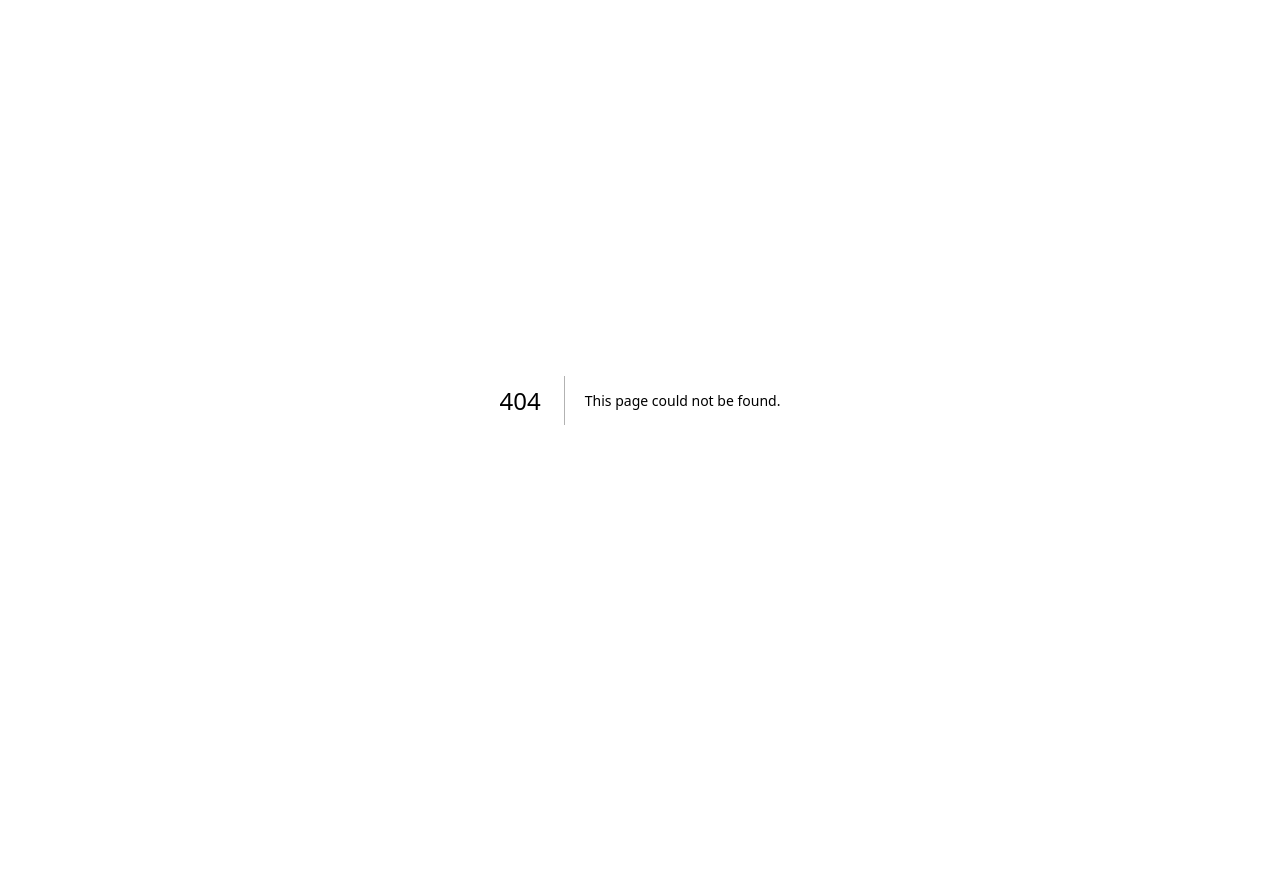
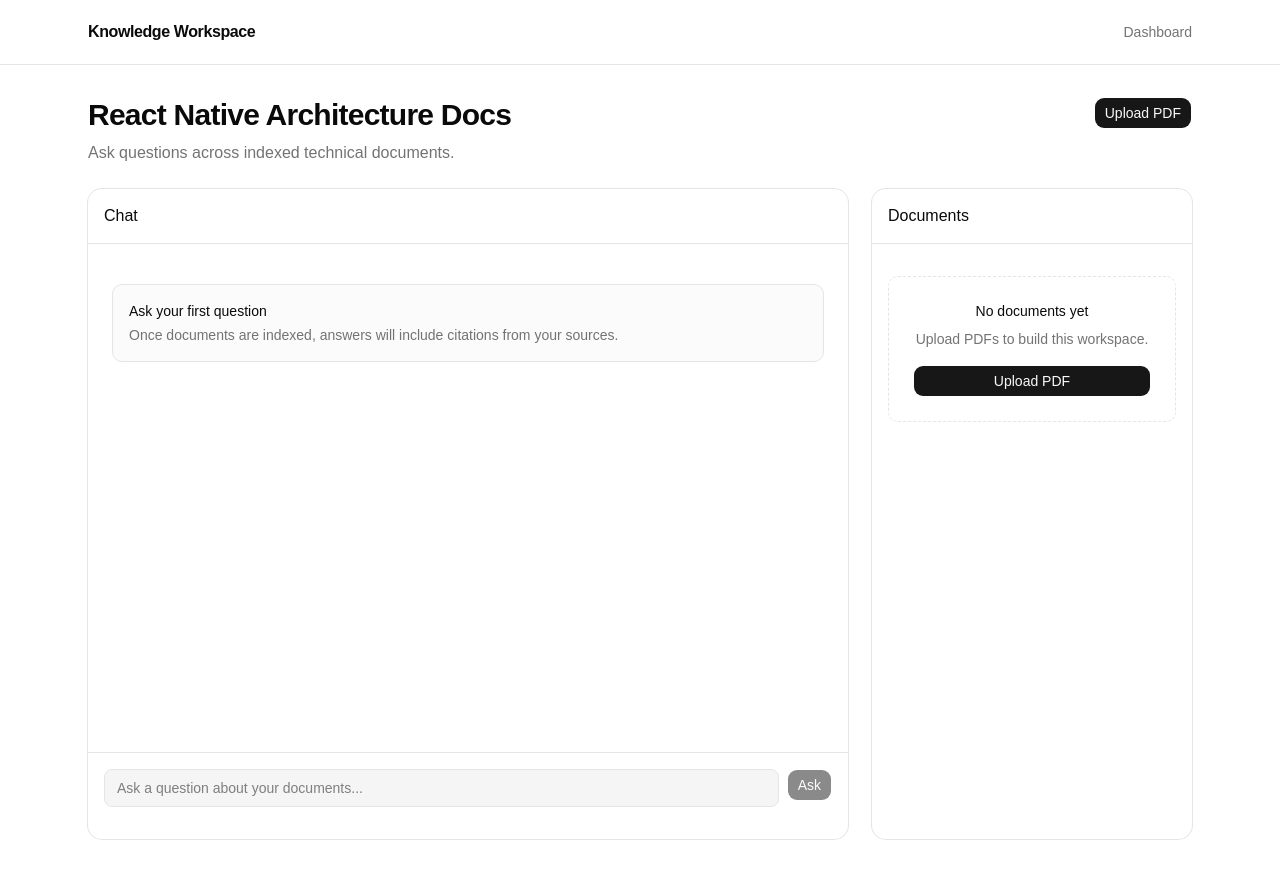
Before and after one commit to Lucaisok/docs_diver, a Next.js app: page /workspaces/1 in a window 1280 px wide. Before the commit this address had no page. Before the commit the page ends 800 px from the top, so only its background shows below. Built offline with nearby package versions, Linux system fonts and the light colour scheme.

Commit message:
basic workspace UI

```diff
--- /dev/null
+++ b/app/dashboard/page.tsx
@@ -0,0 +1,53 @@
+import Link from "next/link";
+import { AppShell } from "@/components/layout/app-shell";
+import { Button } from "@/components/ui/button";
+import { Card, CardContent, CardHeader, CardTitle } from "@/components/ui/card";
+
+const mockWorkspaces = [
+    {
+        id: "workspace-1",
+        name: "React Native Architecture Docs",
+        documents: 3,
+        updatedAt: "Today",
+    },
+    {
+        id: "workspace-2",
+        name: "AI Research Papers",
+        documents: 7,
+        updatedAt: "Yesterday",
+    },
+];
+
+export default function DashboardPage() {
+    return (
+        <AppShell>
+            <div className="mb-8 flex items-center justify-between">
+                <div>
+                    <h1 className="text-3xl font-semibold tracking-tight">Workspaces</h1>
+                    <p className="mt-2 text-muted-foreground">
+                        Organize documents, ask questions, and generate grounded answers.
+                    </p>
+                </div>
+
+                <Button>New workspace</Button>
+            </div>
+
+            <div className="grid gap-4 md:grid-cols-2">
+                {mockWorkspaces.map((workspace) => (
+                    <Link key={workspace.id} href={`/workspaces/${workspace.id}`}>
+                        <Card className="transition hover:bg-muted/50 surface surface-hover soft-panel">
+                            <CardHeader>
+                                <CardTitle>{workspace.name}</CardTitle>
+                            </CardHeader>
+
+                            <CardContent className="text-sm text-muted-foreground">
+                                <p>{workspace.documents} documents</p>
+                                <p>Updated {workspace.updatedAt}</p>
+                            </CardContent>
+                        </Card>
+                    </Link>
+                ))}
+            </div>
+        </AppShell>
+    );
+}
--- a/app/globals.css
+++ b/app/globals.css
@@ -134,9 +134,11 @@
   * {
     @apply border-border outline-ring/50;
   }
+
   body {
     @apply bg-background text-foreground;
   }
+
   html {
     @apply font-sans;
   }
--- a/app/page.tsx
+++ b/app/page.tsx
@@ -1,65 +1,25 @@
-import Image from "next/image";
+import Link from "next/link";
+import { Button } from "@/components/ui/button";
 
-export default function Home() {
+export default function HomePage() {
   return (
-    <div className="flex flex-col flex-1 items-center justify-center bg-zinc-50 font-sans dark:bg-black">
-      <main className="flex flex-1 w-full max-w-3xl flex-col items-center justify-between py-32 px-16 bg-white dark:bg-black sm:items-start">
-        <Image
-          className="dark:invert"
-          src="/next.svg"
-          alt="Next.js logo"
-          width={100}
-          height={20}
-          priority
-        />
-        <div className="flex flex-col items-center gap-6 text-center sm:items-start sm:text-left">
-          <h1 className="max-w-xs text-3xl font-semibold leading-10 tracking-tight text-black dark:text-zinc-50">
-            To get started, edit the page.tsx file.
-          </h1>
-          <p className="max-w-md text-lg leading-8 text-zinc-600 dark:text-zinc-400">
-            Looking for a starting point or more instructions? Head over to{" "}
-            <a
-              href="https://vercel.com/templates?framework=next.js&utm_source=create-next-app&utm_medium=appdir-template-tw&utm_campaign=create-next-app"
-              className="font-medium text-zinc-950 dark:text-zinc-50"
-            >
-              Templates
-            </a>{" "}
-            or the{" "}
-            <a
-              href="https://nextjs.org/learn?utm_source=create-next-app&utm_medium=appdir-template-tw&utm_campaign=create-next-app"
-              className="font-medium text-zinc-950 dark:text-zinc-50"
-            >
-              Learning
-            </a>{" "}
-            center.
-          </p>
+    <main className="flex min-h-screen items-center justify-center px-6">
+      <div className="max-w-2xl text-center">
+        <h1 className="text-5xl font-semibold tracking-tight">
+          AI Technical Knowledge Workspace
+        </h1>
+
+        <p className="mt-6 text-lg text-muted-foreground">
+          Upload technical documents, search them semantically, and get
+          citation-based AI answers.
+        </p>
+
+        <div className="mt-8">
+          <Button asChild className="primary-glow">
+            <Link href="/dashboard">Open dashboard</Link>
+          </Button>
         </div>
-        <div className="flex flex-col gap-4 text-base font-medium sm:flex-row">
-          <a
-            className="flex h-12 w-full items-center justify-center gap-2 rounded-full bg-foreground px-5 text-background transition-colors hover:bg-[#383838] dark:hover:bg-[#ccc] md:w-[158px]"
-            href="https://vercel.com/new?utm_source=create-next-app&utm_medium=appdir-template-tw&utm_campaign=create-next-app"
-            target="_blank"
-            rel="noopener noreferrer"
-          >
-            <Image
-              className="dark:invert"
-              src="/vercel.svg"
-              alt="Vercel logomark"
-              width={16}
-              height={16}
-            />
-            Deploy Now
-          </a>
-          <a
-            className="flex h-12 w-full items-center justify-center rounded-full border border-solid border-black/[.08] px-5 transition-colors hover:border-transparent hover:bg-black/[.04] dark:border-white/[.145] dark:hover:bg-[#1a1a1a] md:w-[158px]"
-            href="https://nextjs.org/docs?utm_source=create-next-app&utm_medium=appdir-template-tw&utm_campaign=create-next-app"
-            target="_blank"
-            rel="noopener noreferrer"
-          >
-            Documentation
-          </a>
-        </div>
-      </main>
-    </div>
+      </div>
+    </main>
   );
 }
--- /dev/null
+++ b/app/workspaces/[workspacesId]/page.tsx
@@ -0,0 +1,69 @@
+import { AppShell } from "@/components/layout/app-shell";
+import { Button } from "@/components/ui/button";
+import { Card, CardContent, CardHeader, CardTitle } from "@/components/ui/card";
+
+export default function WorkspacePage() {
+    return (
+        <AppShell>
+            <div className="mb-6 flex items-start justify-between">
+                <div>
+                    <h1 className="text-3xl font-semibold tracking-tight">
+                        React Native Architecture Docs
+                    </h1>
+                    <p className="mt-2 text-muted-foreground">
+                        Ask questions across indexed technical documents.
+                    </p>
+                </div>
+
+                <Button>Upload PDF</Button>
+            </div>
+
+            <div className="grid min-h-[calc(100vh-180px)] gap-6 lg:grid-cols-[1fr_320px]">
+                <Card className="flex min-h-[650px] flex-col surface soft-panel">
+                    <CardHeader className="border-b">
+                        <CardTitle>Chat</CardTitle>
+                    </CardHeader>
+
+                    <CardContent className="flex flex-1 flex-col p-0">
+                        <div className="flex-1 p-6">
+                            <div className="max-w-3xl rounded-lg border bg-muted/40 p-4 text-sm">
+                                <p className="font-medium">Ask your first question</p>
+                                <p className="mt-1 text-muted-foreground">
+                                    Once documents are indexed, answers will include citations
+                                    from your sources.
+                                </p>
+                            </div>
+                        </div>
+
+                        <div className="border-t p-4">
+                            <div className="flex gap-2">
+                                <input
+                                    disabled
+                                    placeholder="Ask a question about your documents..."
+                                    className="flex-1 rounded-md border bg-muted px-3 py-2 text-sm"
+                                />
+                                <Button disabled>Ask</Button>
+                            </div>
+                        </div>
+                    </CardContent>
+                </Card>
+
+                <Card className="min-h-[650px]">
+                    <CardHeader className="border-b">
+                        <CardTitle>Documents</CardTitle>
+                    </CardHeader>
+
+                    <CardContent className="p-4">
+                        <div className="rounded-lg border border-dashed p-6 text-center">
+                            <p className="font-medium">No documents yet</p>
+                            <p className="mt-2 text-sm text-muted-foreground">
+                                Upload PDFs to build this workspace.
+                            </p>
+                            <Button className="mt-4 w-full">Upload PDF</Button>
+                        </div>
+                    </CardContent>
+                </Card>
+            </div>
+        </AppShell>
+    );
+}
--- /dev/null
+++ b/components/layout/app-shell.tsx
@@ -0,0 +1,25 @@
+import Link from "next/link";
+
+type AppShellProps = {
+    children: React.ReactNode;
+};
+
+export function AppShell({ children }: AppShellProps) {
+    return (
+        <div className="min-h-screen bg-background">
+            <header className="border-b">
+                <div className="mx-auto flex h-16 max-w-6xl items-center justify-between px-6">
+                    <Link href="/dashboard" className="font-semibold tracking-tight">
+                        Knowledge Workspace
+                    </Link>
+
+                    <nav className="flex items-center gap-4 text-sm text-muted-foreground">
+                        <Link href="/dashboard">Dashboard</Link>
+                    </nav>
+                </div>
+            </header>
+
+            <main className="mx-auto max-w-6xl px-6 py-8">{children}</main>
+        </div>
+    );
+}
```
